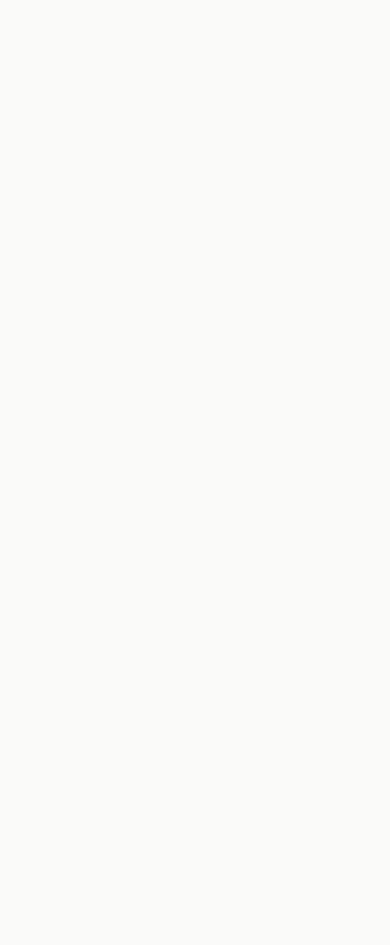
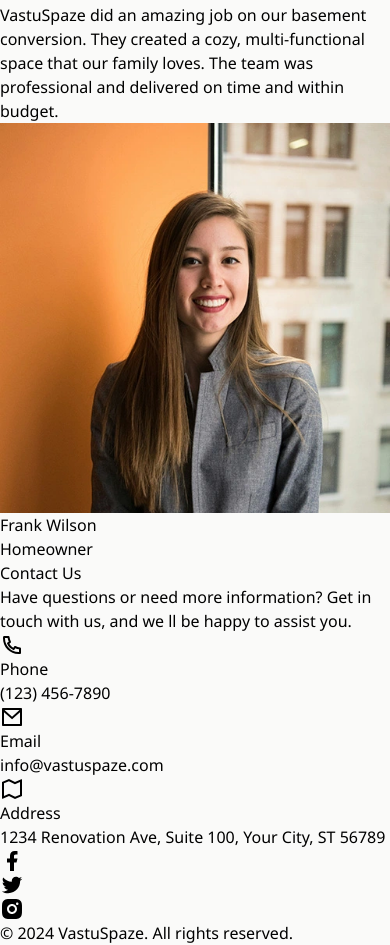
Before and after one commit to Souravjha69/Landing-Page, a React (Vite) app: page / in a window 390 px wide. Shown: the part 9360-10305 px from the top of the page. Before the commit the page ends 6525 px from the top, so only its background shows below. Built offline with nearby package versions, Linux system fonts and the light colour scheme.

Commit message:
Landing Page Completed

```diff
--- a/src/App.jsx
+++ b/src/App.jsx
@@ -1,8 +1,11 @@
 import './App.css'
 import About from './components/About'
+import ContactUs from './components/ContactUs'
+import Footer from './components/Footer'
 import Hero from './components/Hero'
 import Navbar from './components/Navbar'
 import Portfolio from './components/Portfolio'
+import Reviews from './components/Reviews'
 import Services from './components/Services'
 
 function App() {
@@ -15,6 +18,9 @@
         <Services />
         <Portfolio />
         <About />
+        <Reviews />
+        <ContactUs />
+        <Footer />
       </main>
     </>
   )
--- /dev/null
+++ b/src/components/ContactUs.jsx
@@ -0,0 +1,51 @@
+import { RiMailLine, RiMapLine, RiPhoneLine } from "@remixicon/react";
+import {CONTACT_INFO} from "../constants/index";
+
+function ContactUs() {
+    return(
+        <section className="max-w-7xl mx-auto " id="contact">
+            <div className="my-20">
+                <h2 className="text-xl lg:text-3xl tracking-tight text-center uppercase mb-12">Contact Us</h2>
+                <p className="max-w-2xl text-lg mb-12 text-center mx-auto">
+                    {CONTACT_INFO.text}
+                </p>
+                <div className="flex flex-col lg:flex-row justify-around mx-4 ">
+                    <div className="flex mb-8 lg:mb-0">
+                        <RiPhoneLine className="text-3xl mr-4" />
+                        <div>
+                            <p className="text-lg font-semibold">
+                                {CONTACT_INFO.phone.label}
+                                <p className="text-neutral-600">
+                                    {CONTACT_INFO.phone.value}
+                                </p>
+                            </p>
+                        </div>
+                    </div>
+                    <div className="flex mb-8 lg:mb-0">
+                        <RiMailLine className="text-3xl mr-4" />
+                        <div>
+                            <p className="text-lg font-semibold">
+                                {CONTACT_INFO.email.label}
+                                <p className="text-neutral-600">
+                                    {CONTACT_INFO.email.value}
+                                </p>
+                            </p>
+                        </div>
+                    </div>
+                    <div className="flex">
+                        <RiMapLine className="text-3xl mr-4" />
+                        <div>
+                            <p className="text-lg font-semibold">
+                                {CONTACT_INFO.address.label}
+                                <p className="text-neutral-600">
+                                    {CONTACT_INFO.address.value}
+                                </p>
+                            </p>
+                        </div>
+                    </div>
+                </div>
+            </div>
+        </section>
+    )
+}
+export default ContactUs;
--- /dev/null
+++ b/src/components/Footer.jsx
@@ -0,0 +1,35 @@
+import { RiFacebookFill, RiInstagramFill, RiTwitterFill } from "@remixicon/react";
+
+function Footer () {
+    return(
+       <footer className="max-w-7xl mx-auto">
+        <div className="flex flex-col md:flex-row justify-between item-center border-t-2 py-2">
+            <div className="flex space-x-6 mb-2">
+                <a href="https://www.facebook.com"
+                target="_blank"
+                rel="noopener noreferrer"
+                aria-label="Visit our Facebook page"
+                >
+                    <RiFacebookFill />
+                </a>
+                <a href="https://www.twitter.com"
+                target="_blank"
+                rel="noopener noreferrer"
+                aria-label="Visit our Facebook page"
+                >
+                    <RiTwitterFill />
+                </a>
+                <a href="https://www.instagram.com"
+                target="_blank"
+                rel="noopener noreferrer"
+                aria-label="Visit our Facebook page"
+                >
+                    <RiInstagramFill />
+                </a>
+            </div>
+            <p className="text-sm">&copy; 2024 VastuSpaze. All rights reserved. </p>
+        </div>
+       </footer>
+    )
+}
+export default Footer;
--- /dev/null
+++ b/src/components/Reviews.jsx
@@ -0,0 +1,29 @@
+import { REVIEWS } from "../constants";
+
+function Reviews () {
+    return (
+        <section className="max-w-7xl mx-auto border-b-2" id="reviews">
+            <div className="my-20">
+                <h2 className="text-xl lg:text-3xl tracking-tight text-center uppercase mb-12">Reviews</h2>
+                <p className="max-w-2xl text-lg mb-12 text-center mx-auto">
+                    {REVIEWS.text}
+                </p>
+                <div className="flex flex-wrap justify-center">
+                    {REVIEWS.reviews.map((review, index)=> (
+                        <div key={index} className="mt-10 flex-flex-col item-center jutify-center rounded-2xl border border-newutral-300 p-10 max-w-xs">
+                            <p className="mb-4 ">{review.review}</p>
+                            <div className="flex item-center mt-4">
+                                <img src={review.image} alt={review.name} className="w-12 h-12 rounded-full mr-4"/>
+                                <div >
+                                    <p className="text-sm font-bold ">{review.name}</p>
+                                    <p className="text-sm text-neutral-500">{review.title}</p>
+                                </div>
+                            </div>
+                        </div>
+                    ))}
+                </div>
+            </div>
+        </section>
+    )
+}
+export default Reviews;
```
